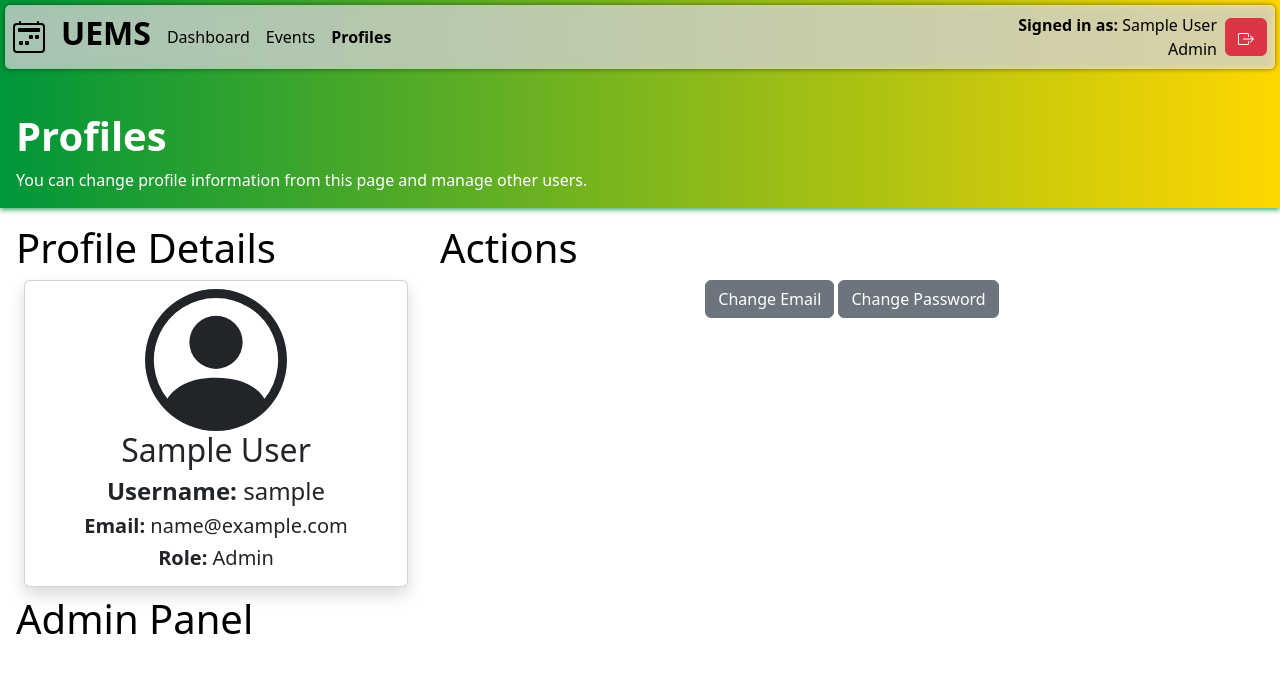
After one commit to chrln08/uems, a Django app: page /profile/ in a window 1280 px wide. The commit adds this page. Shown: the top 673 px of the page. Run offline with Django 5.2, Linux system fonts and the light colour scheme; the visitor is signed in with stand-in values (Sample User, id 1); some libraries are stand-ins or nearby versions.

Commit message:
Added profile structure and slight code changes

```diff
--- a/uems_app/templates/master.html
+++ b/uems_app/templates/master.html
@@ -40,9 +40,9 @@
                             <li class="navbar-item"><a class="text-decoration-none text-black {% if request.get_full_path == '/' %}fw-bolder{% endif %}" href="/">Dashboard</a></li>
                             <li class="navbar-item mx-3"><a class="text-decoration-none text-black {% if request.get_full_path == '/events/' %}fw-bolder{% endif %}" href="/events">Events</a></li>
                             {% if request.user.is_superuser or request.user.is_staff %}
-                                <li class="navbar-item"><a class="text-decoration-none text-black" href="">Profiles</a></li>
+                                <li class="navbar-item"><a class="text-decoration-none text-black {% if request.get_full_path == '/profile/' %}fw-bolder{% endif %}" href="/profile">Profiles</a></li>
                             {% else %}
-                                <li class="navbar-item"><a class="text-decoration-none text-black" href="">Profile</a></li>
+                                <li class="navbar-item"><a class="text-decoration-none text-black {% if request.get_full_path == '/profile/' %}fw-bolder{% endif %}" href="/profile">Profile</a></li>
                             {% endif %}
                         </ul>
                     </section>
@@ -81,9 +81,9 @@
                         <li class="navbar-item mt-3"><a class="text-decoration-none text-black {% if request.get_full_path == '/' %}fw-bolder{% endif %}" href="/">Dashboard</a></li>
                         <li class="navbar-item mt-3"><a class="text-decoration-none text-black {% if request.get_full_path == '/events/' %}fw-bolder{% endif %}" href="/events">Events</a></li>
                         {% if request.user.is_superuser or request.user.is_staff %}
-                            <li class="navbar-item my-3"><a class="text-decoration-none text-black" href="">Profiles</a></li>
+                            <li class="navbar-item my-3"><a class="text-decoration-none text-black {% if request.get_full_path == '/profile/' %}fw-bolder{% endif %}" href="/profile">Profiles</a></li>
                         {% else %}
-                            <li class="navbar-item my-3"><a class="text-decoration-none text-black" href="">Profile</a></li>
+                            <li class="navbar-item my-3"><a class="text-decoration-none text-black {% if request.get_full_path == '/profile/' %}fw-bolder{% endif %}" href="/profile">Profile</a></li>
                         {% endif %}
                         <li>
                             <a class="btn btn-danger" href="/logout">
--- /dev/null
+++ b/uems_app/templates/profile/index.html
@@ -0,0 +1,88 @@
+{% extends "../master.html" %}
+
+{% block title %}
+    {% if request.user.is_superuser or request.user.is_staff %}
+        Profiles | UEMS
+    {% else %}
+        Profile | UEMS
+    {% endif %}
+{% endblock %}
+
+{% block content %}
+<div class="uems-header">
+    <div class="row">
+        <div class="col-md-12">
+            <h1 class="fw-bolder">
+                {% if request.user.is_superuser or request.user.is_staff %}
+                    Profiles
+                {% else %}
+                    Profile
+                {% endif %}
+            </h1>
+            <span>
+                {% if request.user.is_superuser or request.user.is_staff %}
+                    You can change profile information from this page and manage other users.
+                {% else %}
+                    You can view your profile information from this page.
+                {% endif %}
+            </span>
+        </div>
+    </div>
+</div>
+<div class="uems-body">
+    <div class="row">
+        <div class="col-md-4">
+            <h1>Profile Details</h1>
+            <div class="card d-flex flex-column align-items-center justify-content-center shadow m-2 p-2">
+                <svg xmlns="http://www.w3.org/2000/svg" width="142" height="142" fill="currentColor" class="bi bi-person-circle" viewBox="0 0 16 16">
+                    <path d="M11 6a3 3 0 1 1-6 0 3 3 0 0 1 6 0"/>
+                    <path fill-rule="evenodd" d="M0 8a8 8 0 1 1 16 0A8 8 0 0 1 0 8m8-7a7 7 0 0 0-5.468 11.37C3.242 11.226 4.805 10 8 10s4.757 1.225 5.468 2.37A7 7 0 0 0 8 1"/>
+                </svg>
+                {% if request.user.first_name %}
+                    <h2>
+                        {{ request.user.first_name }}
+                            {% if request.user.last_name %}
+                                {{ request.user.last_name }}
+                        {% endif %}
+                    </h2>
+                {% endif %}
+                <h4>
+                    <b>Username: </b>
+                    {{ request.user.username }}
+                </h4>
+                <h5>
+                    <b>Email: </b>
+                    {{ request.user.email }}
+                </h5>
+                <h5>
+                    <b>Role: </b>
+                    {% if request.user.is_superuser or request.user.is_staff %}
+                        Admin
+                    {% else %}
+                        User
+                    {% endif %}
+                </h5>
+            </div>
+        </div>
+        <div class="col-md-8">
+            <h1>Actions</h1>
+            <div class="d-flex flex-column align-items-center justify-content-center">
+                <section id="profile-actions">
+                    <a class="btn btn-secondary" href="">Change Email</a>
+                    <a class="btn btn-secondary" href="">Change Password</a>
+                </section>
+            </div>
+        </div>
+    </div>
+    {% if request.user.is_superadmin or request.user.is_staff %}
+    <div class="row">
+        <div class="col-md-12">
+            <h1>Admin Panel</h1>
+        </div>
+    </div>
+    {% endif %}
+</div>
+{% endblock %}
+
+{% block script %}
+{% endblock %}
--- a/uems_app/urls.py
+++ b/uems_app/urls.py
@@ -6,5 +6,6 @@ urlpatterns = [
     path('login/', views.login_view, name="login"),
     path('logout/', views.logout_view, name="logout"),
     path('register/', views.register_view, name="register"),
-    path('events/', views.events, name="events")
+    path('events/', views.events_view, name="events"),
+    path('profile/', views.profile_view, name="profile")
 ]
--- a/uems_app/views.py
+++ b/uems_app/views.py
@@ -53,10 +53,18 @@ def register_view(request):
 
     return render(request, "auth/register.html", {"form": form})
 
-def events(request):
+def events_view(request):
     if request.user.is_authenticated:
         return render(request, "events/index.html")
     else:
         error(request, "You are not logged in. Please log in first.")
 
         return redirect("login")
+
+def profile_view(request):
+    if request.user.is_authenticated:
+        return render(request, "profile/index.html")
+    else:
+        error(request, "You are not logged in. Please log in first.")
+
+        return redirect("login")
```
